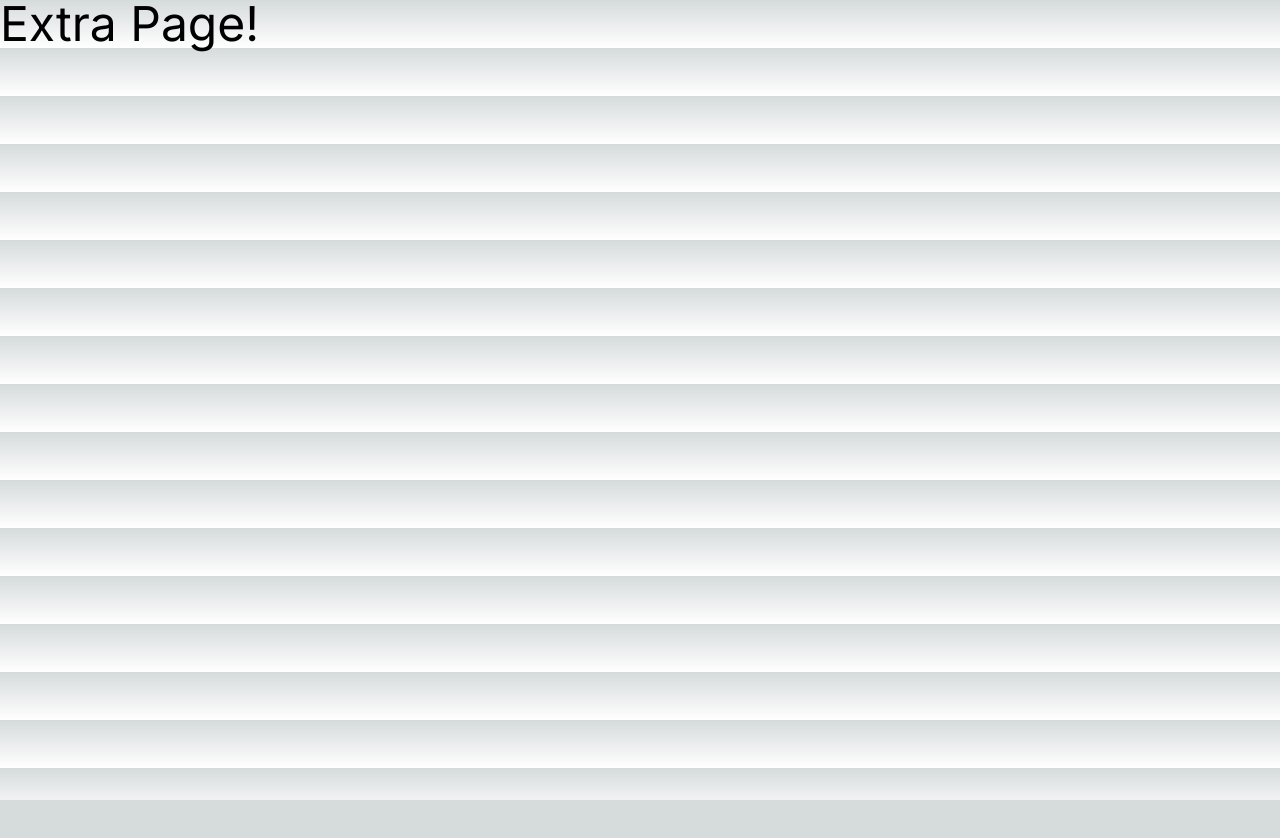
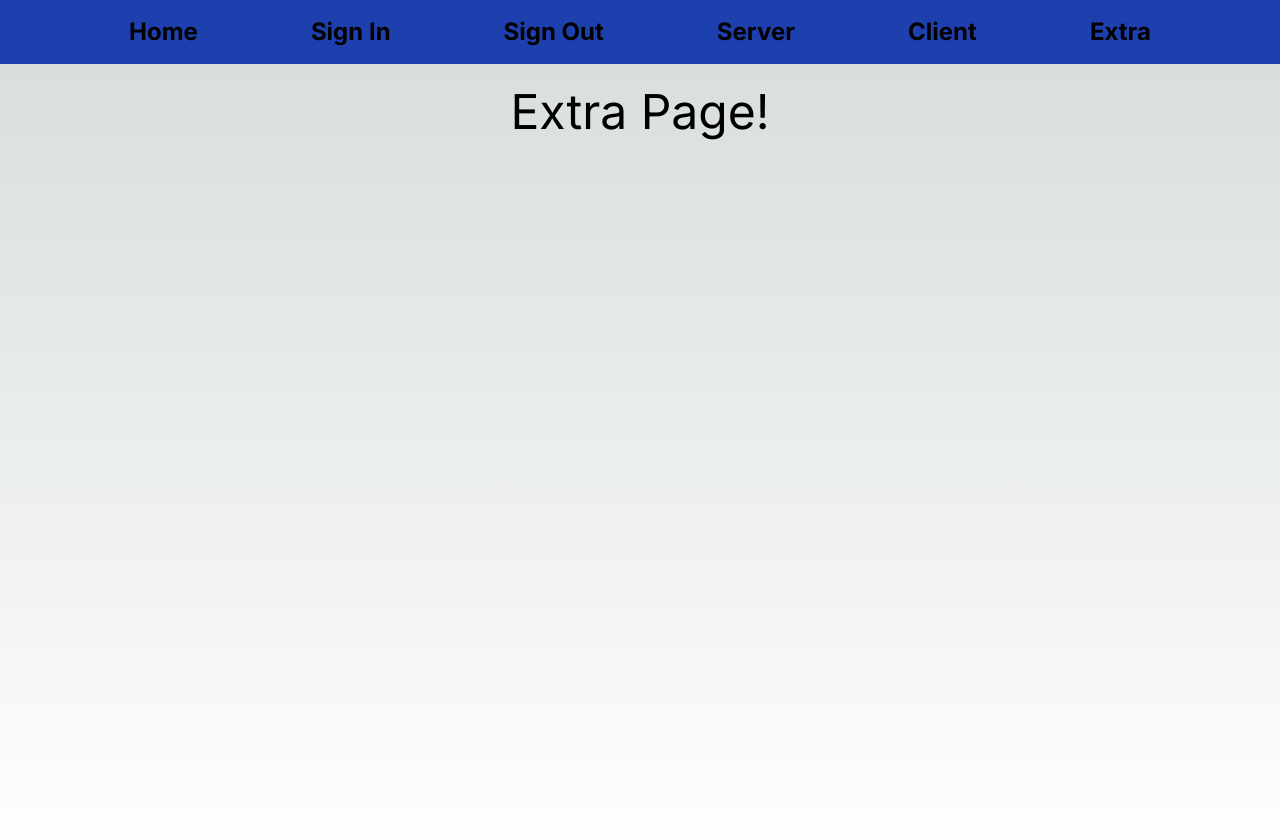
Before and after one commit to ludo62/Next-Auth, a Next.js app: page /extra in a window 1280 px wide. Shown: the top 838 px of the page. Before the commit the page ends 800 px from the top, so only its background shows below. Built offline with nearby package versions, Linux system fonts and the light colour scheme.

Commit message:
config layout.tsx

```diff
--- a/src/app/layout.tsx
+++ b/src/app/layout.tsx
@@ -1,12 +1,13 @@
 import './globals.css'
-import type { Metadata } from 'next'
 import { Inter } from 'next/font/google'
+import Navbar from './components/Navbar'
+import AuthProvider from './context/AuthProvider'
 
 const inter = Inter({ subsets: ['latin'] })
 
-export const metadata: Metadata = {
-  title: 'Create Next App',
-  description: 'Generated by create next app',
+export const metadata = {
+  title: 'NextAuth Tutorial',
+  description: 'Learn NextAuth.js by Dave Gray',
 }
 
 export default function RootLayout({
@@ -16,7 +17,14 @@ export default function RootLayout({
 }) {
   return (
     <html lang="en">
-      <body className={inter.className}>{children}</body>
+      <body className={inter.className}>
+        <AuthProvider>
+          <Navbar />
+          <main className="flex justify-center items-start p-6 min-h-screen">
+            {children}
+          </main>
+        </AuthProvider>
+      </body>
     </html>
   )
 }
```
